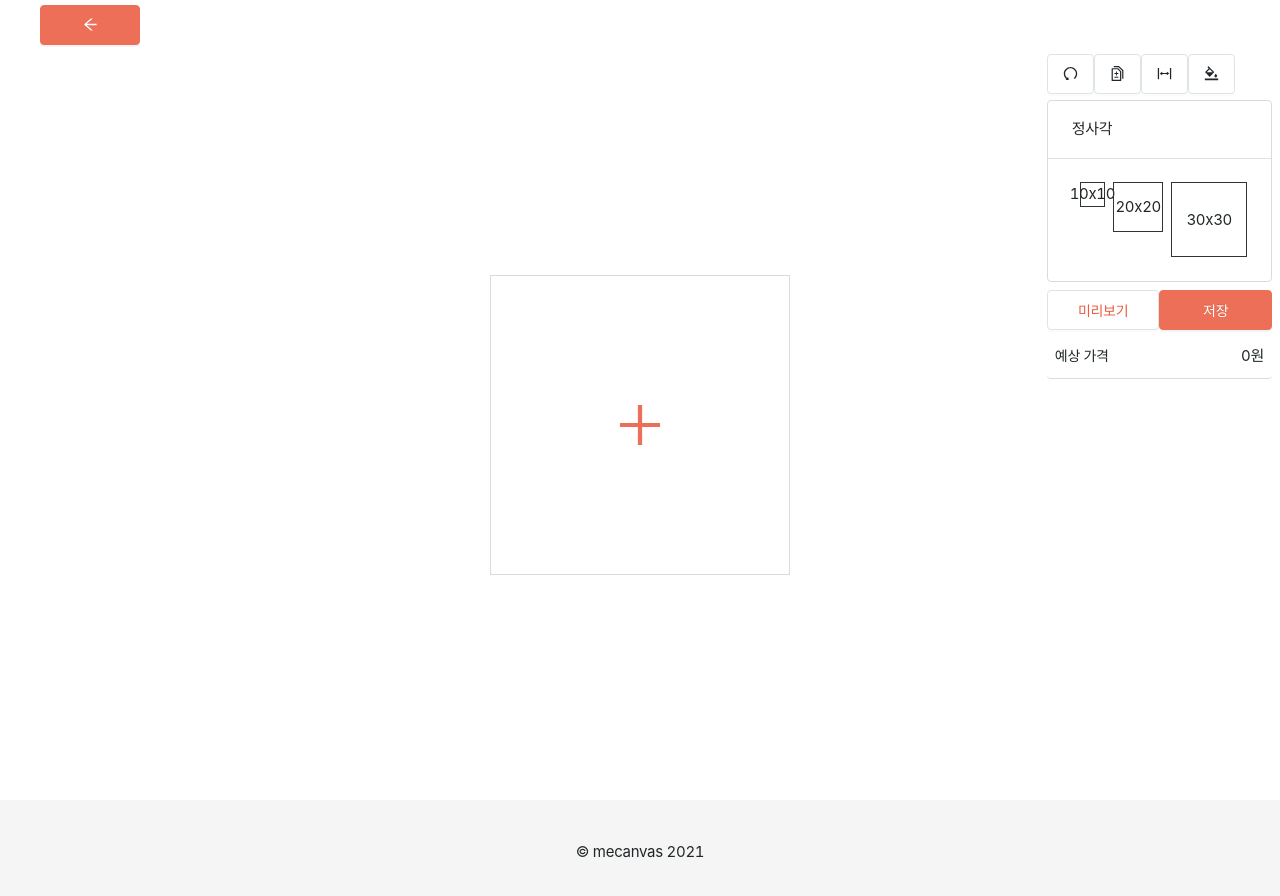
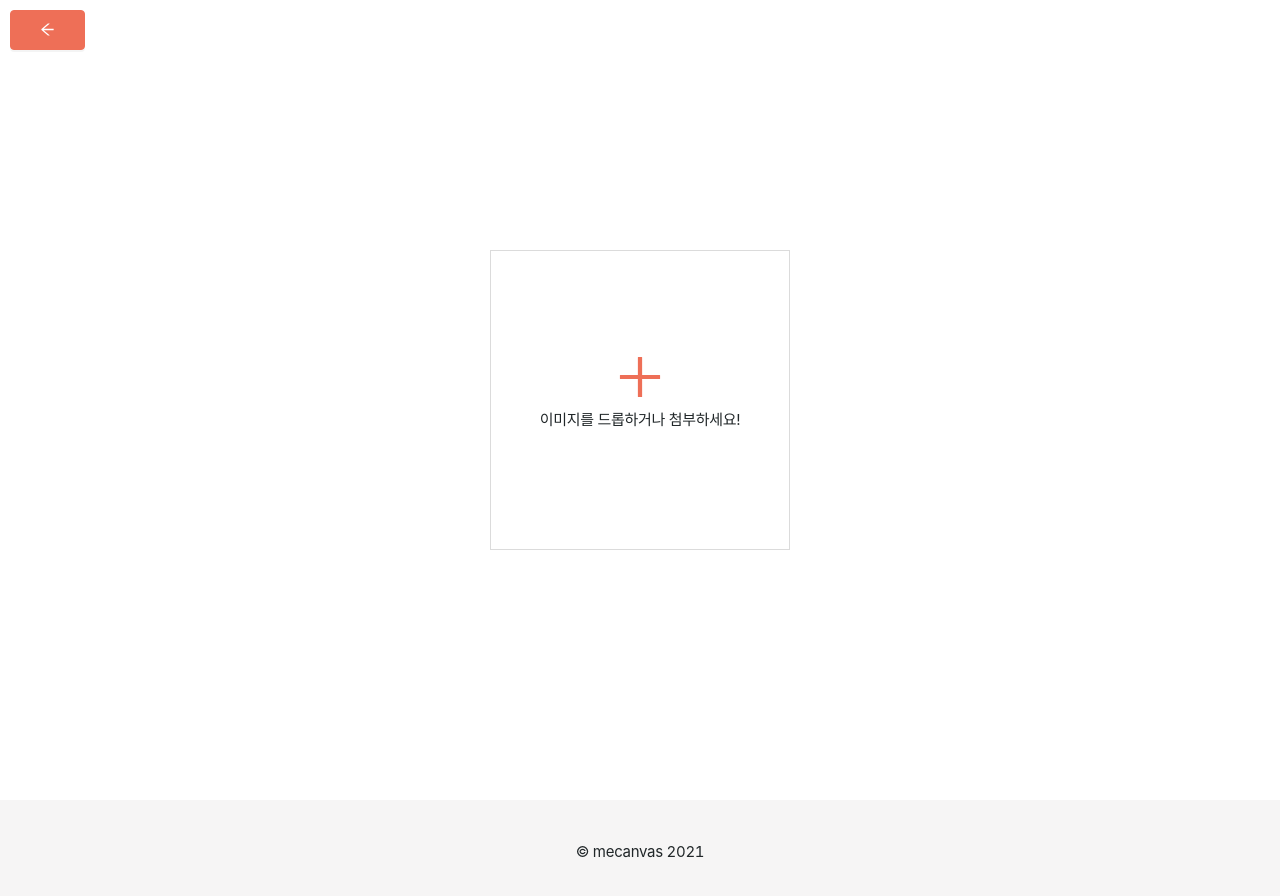
Before and after one commit to mecanvas/early-front, a Next.js app: page /tool in a window 1280 px wide. Shown: the top 896 px of the page. Built offline with nearby package versions, Linux system fonts and the light colour scheme; a web font is replaced by a local one.

Commit message:
툴바에선 헤더 없애고, 지불해야할 액자 x 수량 렌더링

```diff
--- a/src/components/layouts/AppHeader.tsx
+++ b/src/components/layouts/AppHeader.tsx
@@ -2,7 +2,6 @@ import React, { useCallback } from 'react';
 import styled from '@emotion/styled';
 import { useRouter } from 'next/router';
 import { Button } from 'antd';
-import { ArrowLeftOutlined } from '@ant-design/icons';
 
 const HeaderContainer = styled.header`
   width: 100%;
@@ -19,15 +18,6 @@ const Header = styled.div`
   padding: 0 40px;
 `;
 
-const HeaderBackIcon = styled(Button)`
-  width: 100px;
-  svg {
-    path {
-      color: ${({ theme }) => theme.color.white};
-    }
-  }
-`;
-
 const AppHeader = () => {
   const router = useRouter();
 
@@ -35,27 +25,19 @@ const AppHeader = () => {
     router.push('/tool');
   }, [router]);
 
-  const handlePushMainPage = useCallback(() => {
-    router.push('/');
-  }, [router]);
+  if (router.asPath === '/tool') {
+    return null;
+  }
 
   return (
     <HeaderContainer>
       <Header>
-        {router.asPath === '/tool' ? (
-          <>
-            <HeaderBackIcon type="primary" onClick={handlePushMainPage}>
-              <ArrowLeftOutlined />
-            </HeaderBackIcon>
-          </>
-        ) : (
         <>
           <h4>MeCanvas</h4>
           <Button type="primary" onClick={handlePushCustomPage}>
             Canvas
           </Button>
         </>
-        )}
       </Header>
     </HeaderContainer>
   );
--- a/src/components/tool/Tool.tsx
+++ b/src/components/tool/Tool.tsx
@@ -17,14 +17,23 @@ import {
   DropZone,
   CanvasInfomationWrapper,
   DropZoneDiv,
+  BackIcon,
 } from './ToolStyle';
 import { canvasToImage } from 'src/util/canvasToImage';
 import { ColorResult } from 'react-color';
 import { useDropzone } from 'react-dropzone';
-import { BgColorsOutlined, ColumnWidthOutlined, DiffOutlined, PlusOutlined, UndoOutlined } from '@ant-design/icons';
+import {
+  ArrowLeftOutlined,
+  BgColorsOutlined,
+  ColumnWidthOutlined,
+  DiffOutlined,
+  PlusOutlined,
+  UndoOutlined,
+} from '@ant-design/icons';
 import { Button, Modal, notification, Popover, Upload } from 'antd';
 import { RcFile } from 'antd/lib/upload';
 import { theme } from 'src/style/theme';
+import { useRouter } from 'next/router';
 
 interface PaperSize {
   name: string;
@@ -58,6 +67,7 @@ interface CanvasFramePositionList {
 }
 
 const Tool = () => {
+  const router = useRouter();
   const paperSize = useMemo<PaperSize[]>(
     () => [
       {
@@ -118,7 +128,19 @@ const Tool = () => {
   const youSelectedFrameRef = useRef<HTMLDivElement>(null);
 
   const [framePrice, setFramePrice] = useState<FramePrice[]>([]);
-
+  const yourPriceList = useMemo(() => {
+    return Object.entries(
+      framePrice.reduce((acc: { [key: string]: number }, cur) => {
+        const name = cur.name;
+        if (!acc[name]) {
+          acc[name] = 1;
+          return acc;
+        }
+        acc[name]++;
+        return acc;
+      }, {}),
+    );
+  }, [framePrice]);
   const [isPreview, setIsPreview] = useState(false);
 
   // 바뀌는 색상
@@ -267,7 +289,7 @@ const Tool = () => {
       div.style.width = `${frameWidth}px`;
       div.style.height = `${frameHeight}px`;
       const canvasLeftPosition = cursorX - frameWidth / 2;
-      const canvasTopPosition = cursorY - frameHeight / 2 - 50;
+      const canvasTopPosition = cursorY - frameHeight / 2;
       div.style.left = `${canvasLeftPosition + scrollX}px`;
       div.style.top = `${canvasTopPosition + scrollY}px`;
       div.setAttribute('data-originleft', `${canvasLeftPosition - left}`);
@@ -283,7 +305,7 @@ const Tool = () => {
         background-repeat : no-repeat;
         background-size: ${imgWidth}px ${imgHeight}px;
         background-position-x: ${-canvasLeftPosition + left}px;
-        background-position-y: ${-canvasTopPosition + top - 50}px;
+        background-position-y: ${-canvasTopPosition + top}px;
         width: ${100}%;
         height: ${100}%;
         box-shadow : 0 0 7px #333 inset, 0 0 6px #ededed;
@@ -512,8 +534,15 @@ const Tool = () => {
     };
   }, [handleFramePositionReletive]);
 
+  const handlePushMainPage = useCallback(() => {
+    router.push('/');
+  }, [router]);
+
   return (
     <>
+      <BackIcon type="primary" onClick={handlePushMainPage}>
+        <ArrowLeftOutlined />
+      </BackIcon>
       {imgResizeStart && (
         <Modal
           visible={imgResizeModal}
@@ -558,18 +587,6 @@ const Tool = () => {
           {imgUploadUrl ? (
             <>
               <img ref={imgNode} src={imgUploadUrl} crossOrigin="anonymous" alt="캔버스로 만들 이미지" />
-            </>
-          ) : (
-            <>
-              <DropZone {...getRootProps()}>
-                <input {...getInputProps()} accept="image/*" />
-                <DropZoneDiv isDragActive={isDragActive}>
-                  <PlusOutlined />
-                </DropZoneDiv>
-              </DropZone>
-            </>
-          )}
-        </ImageWrapper>
 
               <VersatileWrapper>
                 <Versatile>
@@ -606,7 +623,6 @@ const Tool = () => {
                   </Factory>
                 </Versatile>
                 <FrameWrapper
-            title="정사각"
                   children={paperSize.map((paper, index) => (
                     <FrameSize key={index} data-value={paper.name} {...paper.size} onClick={handleFrameSelect}>
                       <FrameSizeName>{paper.name}</FrameSizeName>
@@ -625,8 +641,31 @@ const Tool = () => {
                       예상 가격 <div>{framePrice.reduce((acc, cur) => (acc += cur.price), 0).toLocaleString()}원</div>
                     </FactoryTitle>
                   </BillInfomation>
+
+                  {/* 사용한 액자 x 수량 */}
+                  <div>
+                    {yourPriceList.map(([key, value], index) => (
+                      <div key={index}>
+                        <div>{key}</div>
+                        <div>{value}</div>
+                      </div>
+                    ))}
+                  </div>
                 </CanvasInfomationWrapper>
               </VersatileWrapper>
+            </>
+          ) : (
+            <>
+              <DropZone {...getRootProps()}>
+                <input {...getInputProps()} accept="image/*" />
+                <DropZoneDiv isDragActive={isDragActive}>
+                  <PlusOutlined />
+                  <p>이미지를 드롭하거나 첨부하세요!</p>
+                </DropZoneDiv>
+              </DropZone>
+            </>
+          )}
+        </ImageWrapper>
       </ToolContainer>
     </>
   );
--- a/src/components/tool/ToolStyle.tsx
+++ b/src/components/tool/ToolStyle.tsx
@@ -1,11 +1,24 @@
 import { css } from '@emotion/react';
 import styled from '@emotion/styled';
-import { Card } from 'antd';
+import { Button, Card } from 'antd';
 
 export const ToolContainer = styled.div`
   width: 100%;
   margin: 0 auto;
   display: flex;
+`;
+
+export const BackIcon = styled(Button)`
+  width: 75px;
+  position: absolute;
+  z-index: 3;
+  top: 10px;
+  left: 10px;
+  svg {
+    path {
+      color: ${({ theme }) => theme.color.white};
+    }
+  }
 `;
 
 export const YouSelectedFrame = styled.div<{
@@ -40,6 +53,10 @@ export const DropZoneDiv = styled.div<{ isDragActive: boolean }>`
   justify-content: center;
   height: 100%;
 
+  p {
+    margin-top: 6px;
+  }
+
   &:hover {
     opacity: 0.4;
   }
@@ -71,9 +88,9 @@ export const ImageWrapper = styled.div<{ bgColor: string }>`
   margin: 0 auto;
   text-align: center;
   position: relative;
-  min-height: calc(100vh - 50px);
+  min-height: 100vh;
   & > img {
-    max-height: calc(100vh - 50px);
+    max-height: 100vh;
   }
   .cropped-img {
     position: absolute;
@@ -140,6 +157,12 @@ export const ColorPaletteWrapper = styled.div`
   display: flex;
   margin-bottom: 12px;
   width: 40px;
+  position: relative;
+  .chrome-picker {
+    position: absolute;
+    z-index: 2;
+    right: 0;
+  }
   .circle-picker {
     & > span > div {
       border: 1px solid #dbdbdb;
--- a/src/pages/_app.tsx
+++ b/src/pages/_app.tsx
@@ -8,7 +8,6 @@ import { theme } from 'src/style/theme';
 
 const AppContainer = styled.main`
   width: 100%;
-  height: calc(100vh - 50px);
 `;
 
 axios.defaults.baseURL = 'http://localhost:4000';
```
Lines whose indentation alone changed are shown as unchanged.
